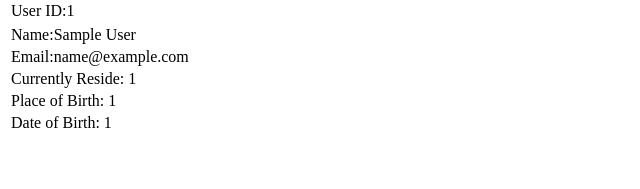
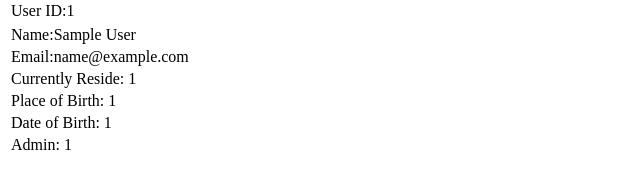
Before and after one commit to Quanisha704/Software-Engineering-Project, a Flask app: page /user_profile in a window 1280 px wide. Shown: the part 136-325 px from the top of the page, without its empty margins (0-640 px from the left). Run offline with Flask 2, Linux system fonts and the light colour scheme; the visitor is signed in with stand-in values (Sample User, id 1); some libraries are stand-ins or nearby versions.

Commit message:
added jinja to display admin attribute

```diff
--- a/templates/user_profile.html
+++ b/templates/user_profile.html
@@ -34,6 +34,9 @@
         <tr>
             <td>Date of Birth: {{session['dob']}}</td>
         </tr>
+        <tr>
+            <td>Admin: {{session['isAdmin']}}</td>
+        </tr>
     </table>
 </div>
 {% endblock %}
```
